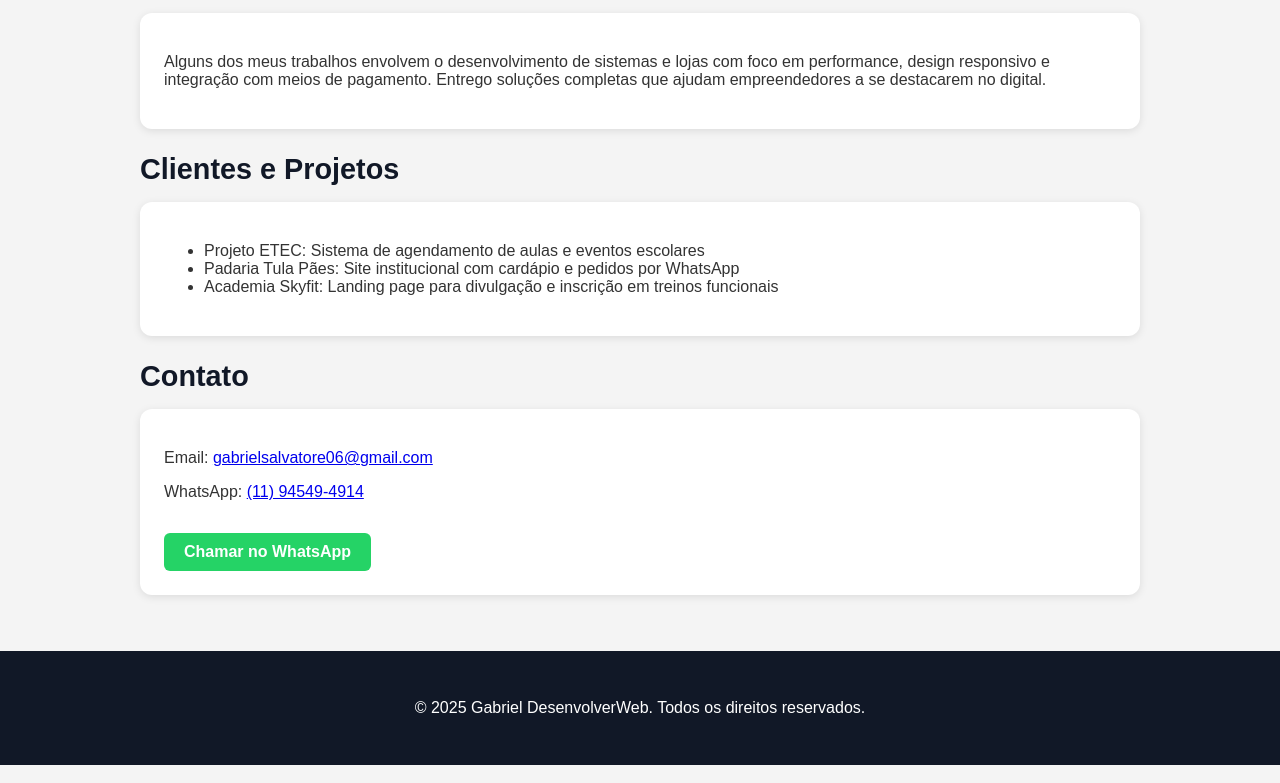
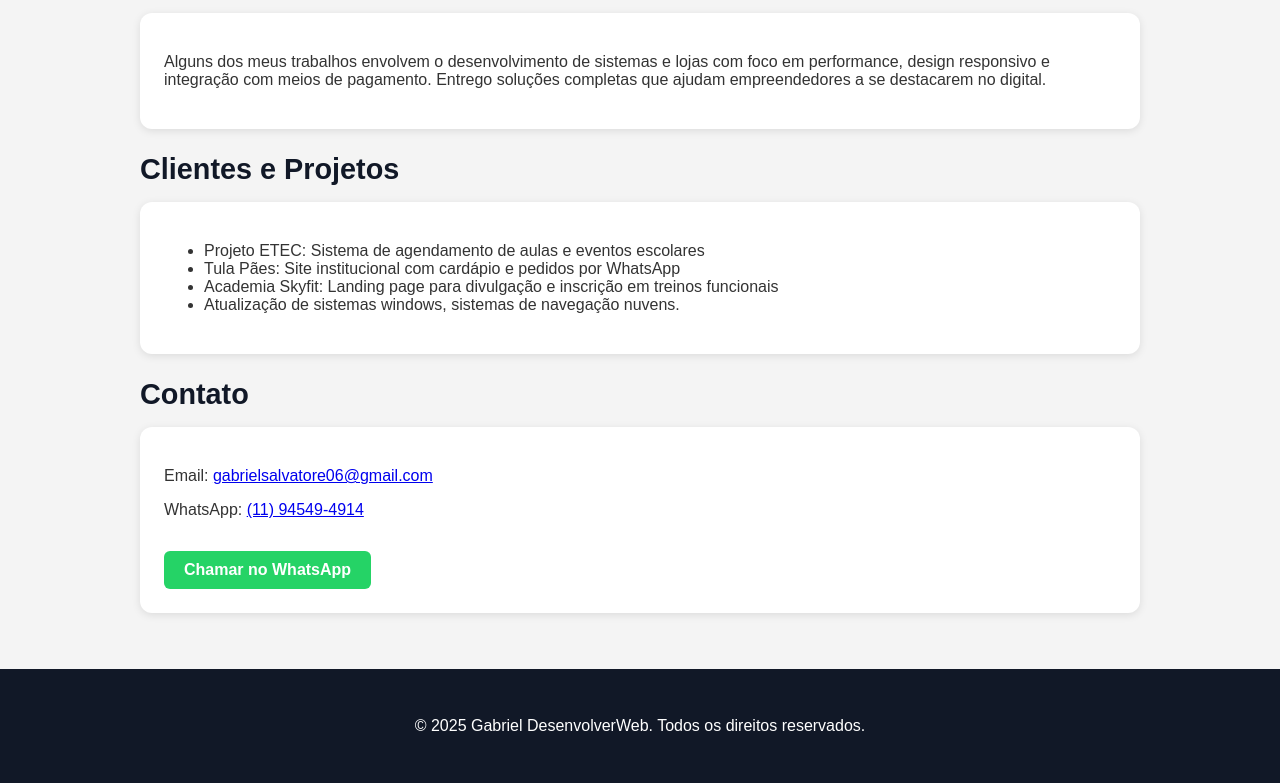
Before and after one commit to GabrielMoura379/Gabs.desenvolverWeb, a plain HTML site: page index.html in a window 1280 px wide. Shown: the part 693-1476 px from the top of the page. Drawn offline with Linux system fonts and the light colour scheme.

Commit message:
Update index.html
patch 2.0

```diff
--- a/index.html
+++ b/index.html
@@ -47,8 +47,9 @@
     <div class="card">
       <ul>
         <li>Projeto ETEC: Sistema de agendamento de aulas e eventos escolares</li>
-        <li>Padaria Tula Pães: Site institucional com cardápio e pedidos por WhatsApp</li>
+        <li>Tula Pães: Site institucional com cardápio e pedidos por WhatsApp</li>
         <li>Academia Skyfit: Landing page para divulgação e inscrição em treinos funcionais</li>
+        <li>Atualização de sistemas windows, sistemas de navegação nuvens. </li>
       </ul>
     </div>
 
```
